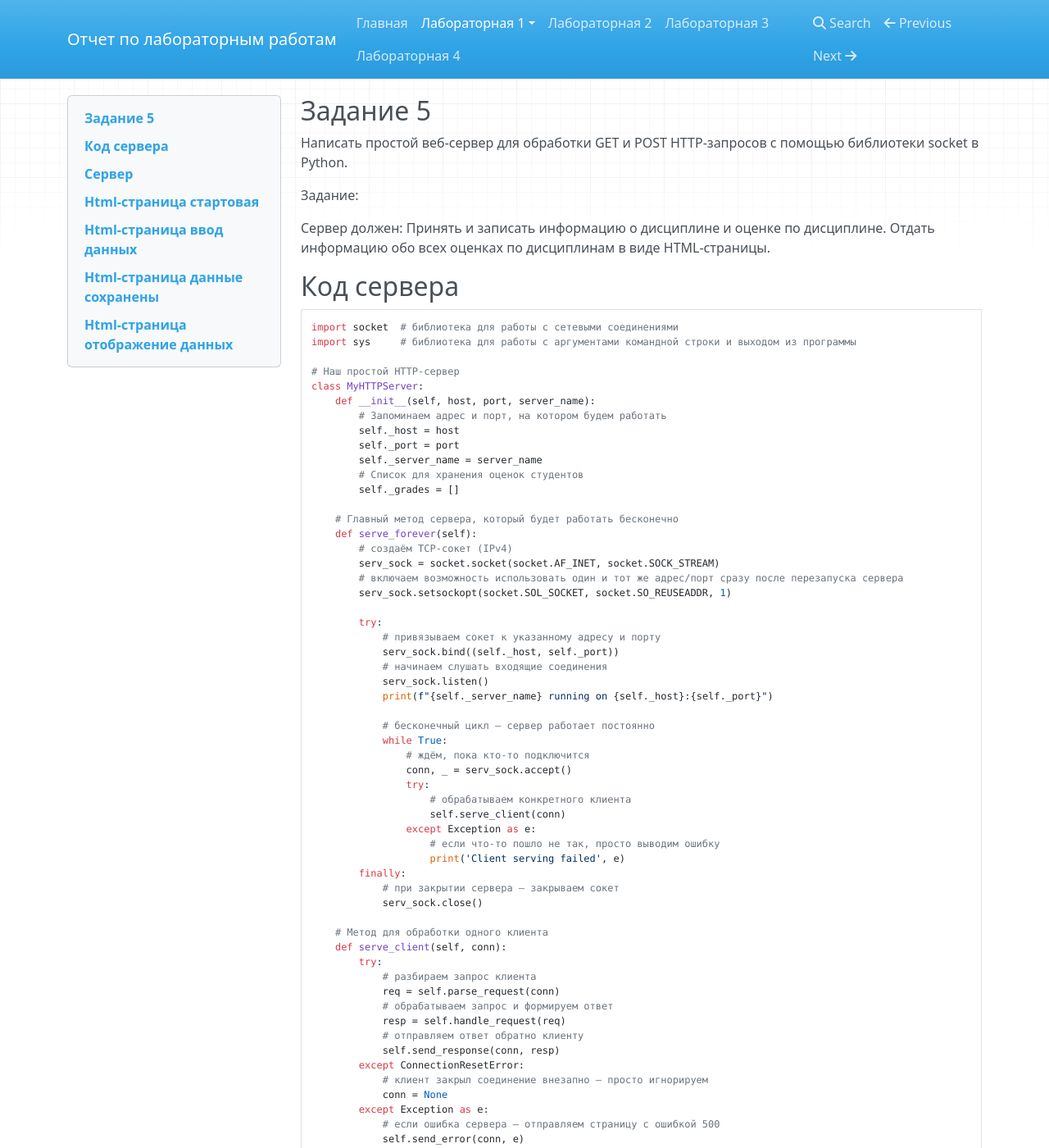
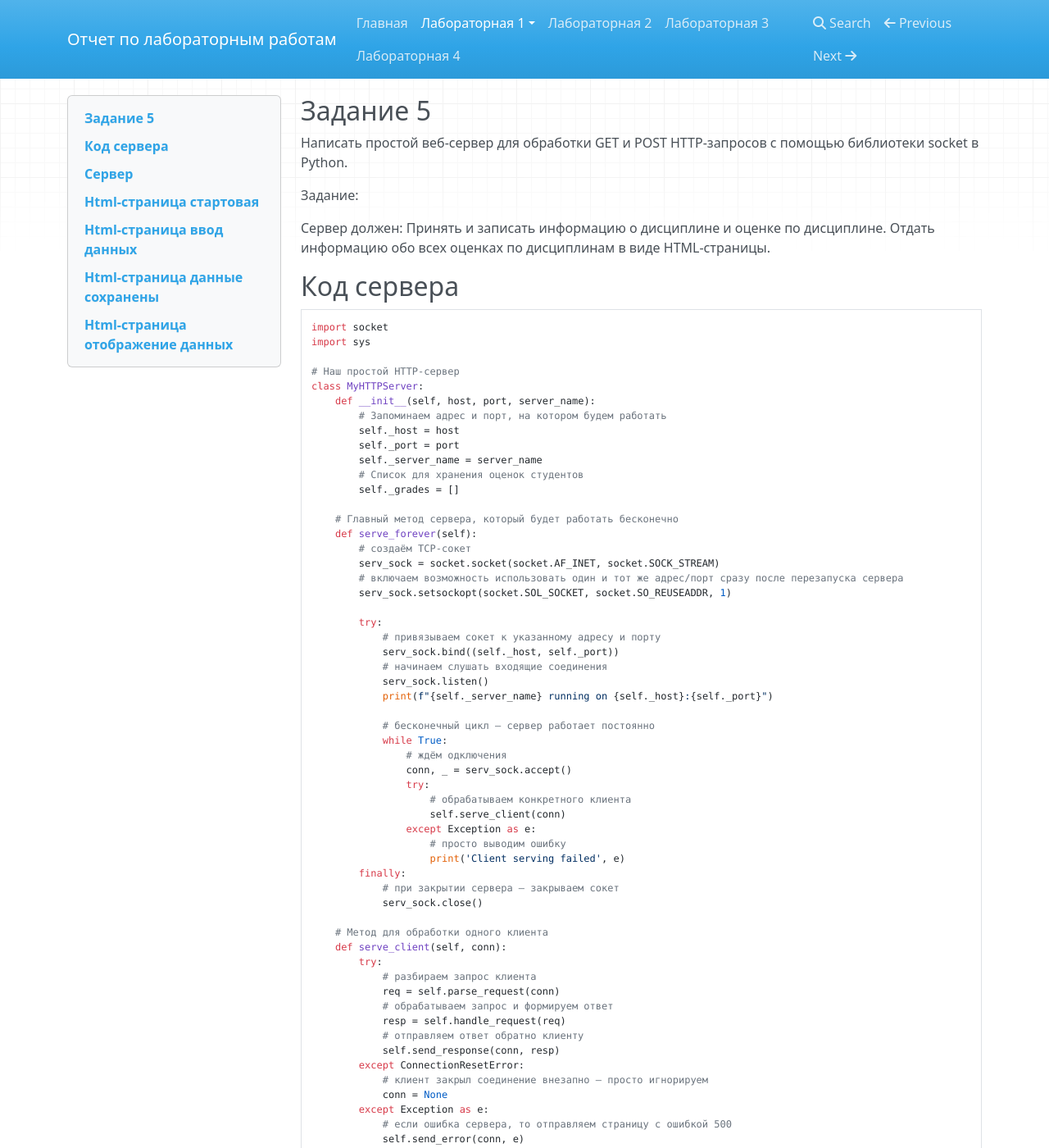
Before and after one commit to Mari-or-Marfox/labs_MkDocs, an MkDocs documentation site: the page built from docs/lab1/task5.md, in a window 1280 px wide and 1400 px high. Shown: the whole window at 82% size. Built offline with MkDocs 1.6.1, drawn with Linux system fonts in a browser that asks for light colours; nearby versions of some CDN libraries; some of the changed text lies outside the part shown.

Commit message:
Обновление

````diff
--- a/docs/lab1/task5.md
+++ b/docs/lab1/task5.md
@@ -10,8 +10,8 @@
 Отдать информацию обо всех оценках по дисциплинам в виде HTML-страницы.
 ## Код сервера
 ```python
-import socket  # библиотека для работы с сетевыми соединениями
-import sys     # библиотека для работы с аргументами командной строки и выходом из программы
+import socket
+import sys
 
 # Наш простой HTTP-сервер
 class MyHTTPServer:
@@ -25,7 +25,7 @@ class MyHTTPServer:
 
     # Главный метод сервера, который будет работать бесконечно
     def serve_forever(self):
-        # создаём TCP-сокет (IPv4)
+        # создаём TCP-сокет
         serv_sock = socket.socket(socket.AF_INET, socket.SOCK_STREAM)
         # включаем возможность использовать один и тот же адрес/порт сразу после перезапуска сервера
         serv_sock.setsockopt(socket.SOL_SOCKET, socket.SO_REUSEADDR, 1)
@@ -39,13 +39,13 @@ class MyHTTPServer:
 
             # бесконечный цикл — сервер работает постоянно
             while True:
-                # ждём, пока кто-то подключится
+                # ждём одключения
                 conn, _ = serv_sock.accept()
                 try:
                     # обрабатываем конкретного клиента
                     self.serve_client(conn)
                 except Exception as e:
-                    # если что-то пошло не так, просто выводим ошибку
+                    # просто выводим ошибку
                     print('Client serving failed', e)
         finally:
             # при закрытии сервера — закрываем сокет
````
Also changed, not shown: other parts of docs/lab1/task5.md (+4 -4 lines).
